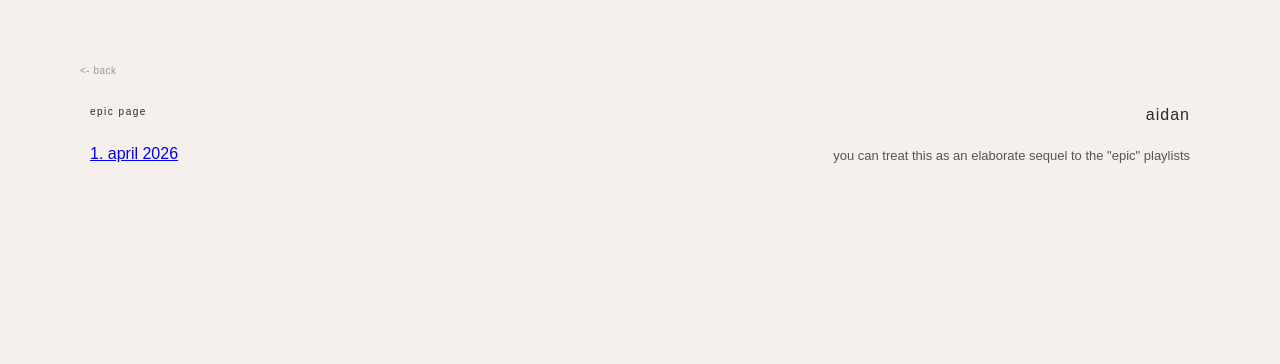
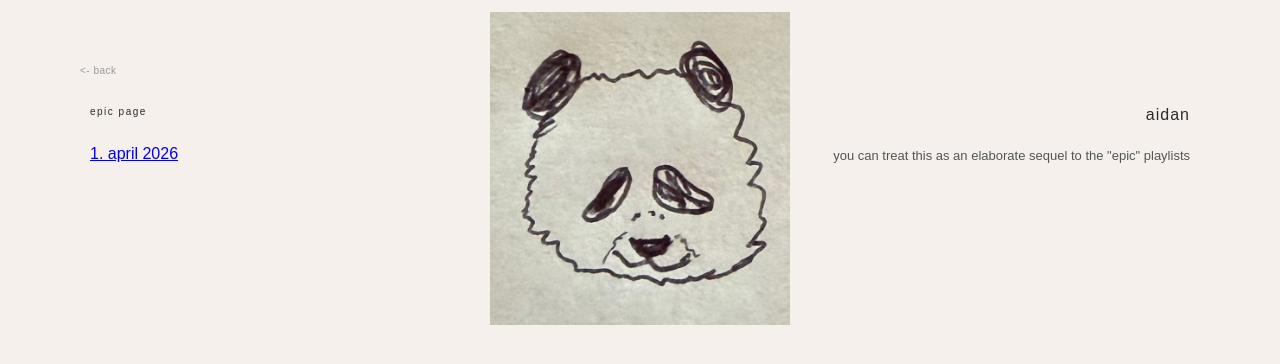
Before and after one commit to morninglambarchive/morninglambarchive.github.io, a plain HTML site: page epic.html in a window 1280 px wide. Drawn offline with Linux system fonts and the light colour scheme.

Commit message:
updating pages

```diff
--- a/epic.html
+++ b/epic.html
@@ -18,6 +18,15 @@
       min-height: 100vh;
       padding: 60px 80px;
     }
+
+   .top-photo {
+     position: absolute;
+     top: 1.5%;
+     left: 50%;
+     transform: translateX(-50%);
+     width: 300px;
+     height: auto;
+   }
 
     .container {
       display: flex;
@@ -89,6 +98,7 @@
     }
   </style>
 </head>
+   <img src="./epic%20images/panda.jpeg" alt="" class="top-photo">
 <body>
 <a href="index.html" class="back-link"><- back</a>
   <div class="container">
```
Also changed, not shown: epic images/panda.jpeg (added).
